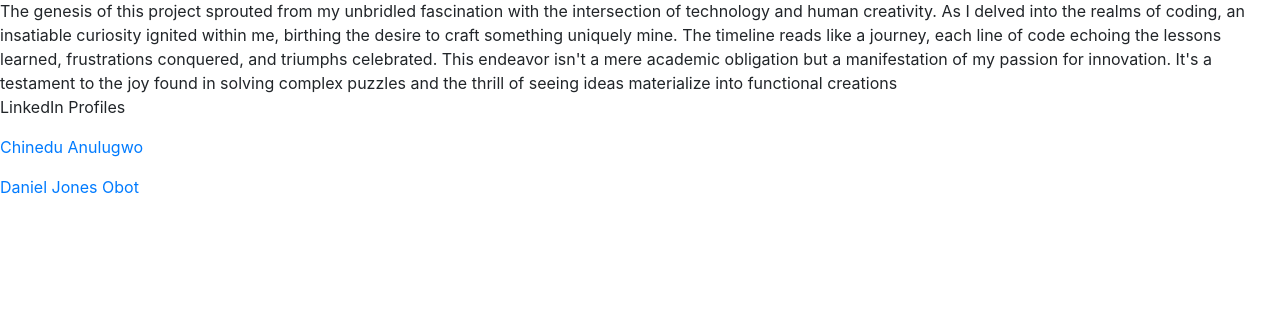
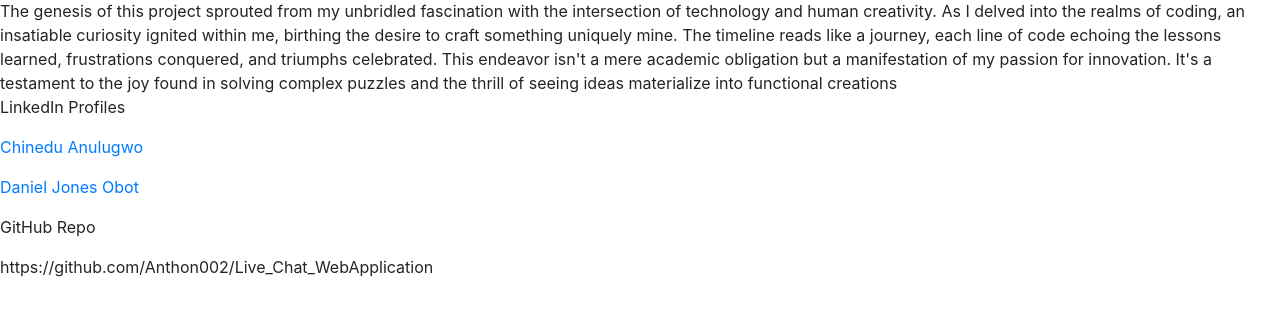
Before and after one commit to Anthon002/Live_Chat_WebApplication, a Flask app: page /about in a window 1280 px wide. Shown: the part 128-444 px from the top of the page. Run offline with Flask 3, Linux system fonts and the light colour scheme; some libraries are stand-ins or nearby versions.

Commit message:
Added git hub repo link in about page

```diff
--- a/templates/about.html
+++ b/templates/about.html
@@ -15,5 +15,9 @@
             <p> <a  href="//www.linkedin.com/in/chinedu-anulugwo-a64902253">Chinedu Anulugwo</a></p>
             <p> <a href="//linkedin.com/in/danieljonesobot"> Daniel Jones Obot</a></p>
         </div>
+        <div class="githubRepo">
+            <p>GitHub Repo</p>
+            <p>https://github.com/Anthon002/Live_Chat_WebApplication</p>
+        </div>
     </div>
 {% endblock %}
```
